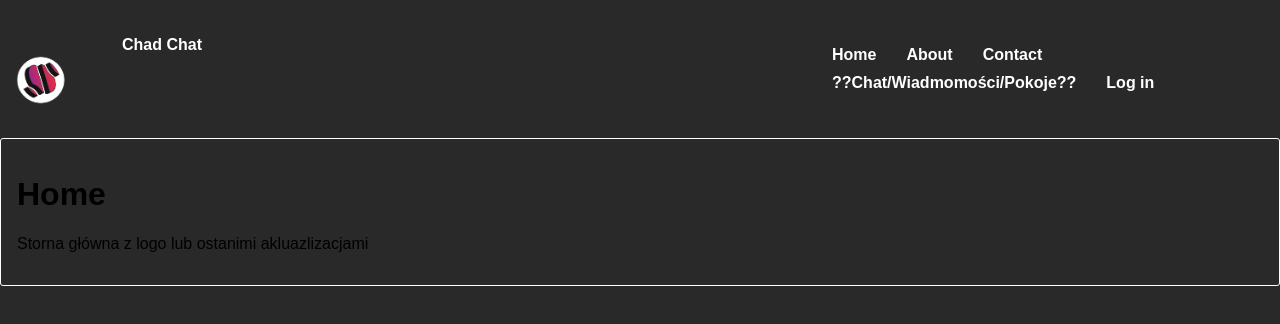
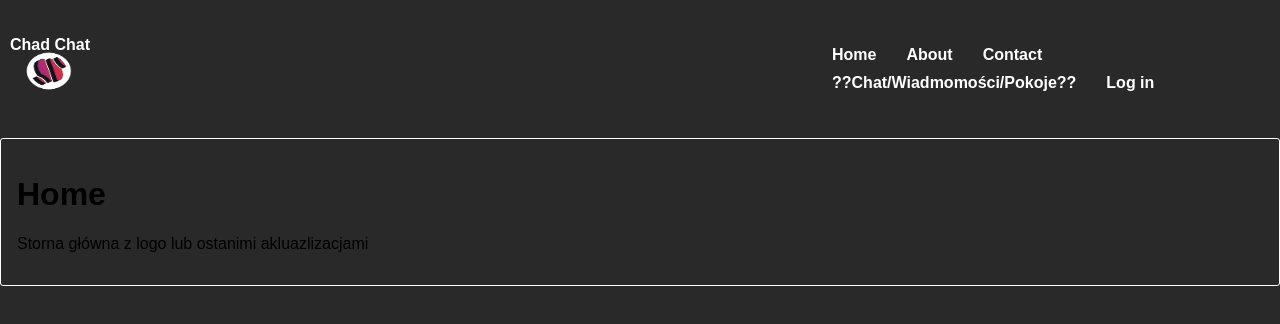
Before and after one commit to wayson14/smallTalk-frontend, a React (Create React App) app: page / in a window 1280 px wide. Shown: the top 324 px of the page. Built offline with nearby package versions, Linux system fonts and the light colour scheme.

Commit message:
Optypalizacja Sccs i wycięcie powtarzającego sie kodu

```diff
--- a/src/components/LogIn.scss
+++ b/src/components/LogIn.scss
@@ -16,15 +16,15 @@
     cursor: pointer;
     text-decoration: none;
     font-size: 15px;
-  }
 
-  .btn:focus {
-    outline: none;
-  }
+    &:focus {
+      outline: none;
+    }
 
-  .btn:active {
+    &:active {
     transform: scale(0.98);
-  }
+  }}
+
 
 .navbar{
     margin-left:1rem;
--- a/src/dashboard/Navigation.scss
+++ b/src/dashboard/Navigation.scss
@@ -2,6 +2,11 @@
     color: white;
     text-decoration: none;
     font-family: sans-serif;
+    font-weight: bold;
+    position: absolute;
+}
+.navbar-brand p{
+    max-width: 100px;
 }
 
 .navigation{
@@ -9,10 +14,6 @@
     padding: 20px 0 30px 10px;
 }
 
-.navbar-brand{
-    font-weight: bold;
-    position: absolute;
-}
 
 .allLink{
     margin-left: 60%;
@@ -31,11 +32,21 @@
     padding: 20px 10px 0 0px ;
     color: white;
     text-decoration: none;
+    transition: .5s;
+
+    &:hover{
+        color: grey;
+    }
+    &:focus{
+        color: grey;
+    }
 }
+
 .logo{
-    margin-bottom: 3rem;
-    margin-right: 3rem;
-    float: left;
-    width: 4rem;
-    height: 5.5rem;
+    padding-top: 0;
+    margin-top: 0;
+    margin-left: 10px;
+    position: absolute;
+    width: 60px;
+    height: 70px;
 }
```
